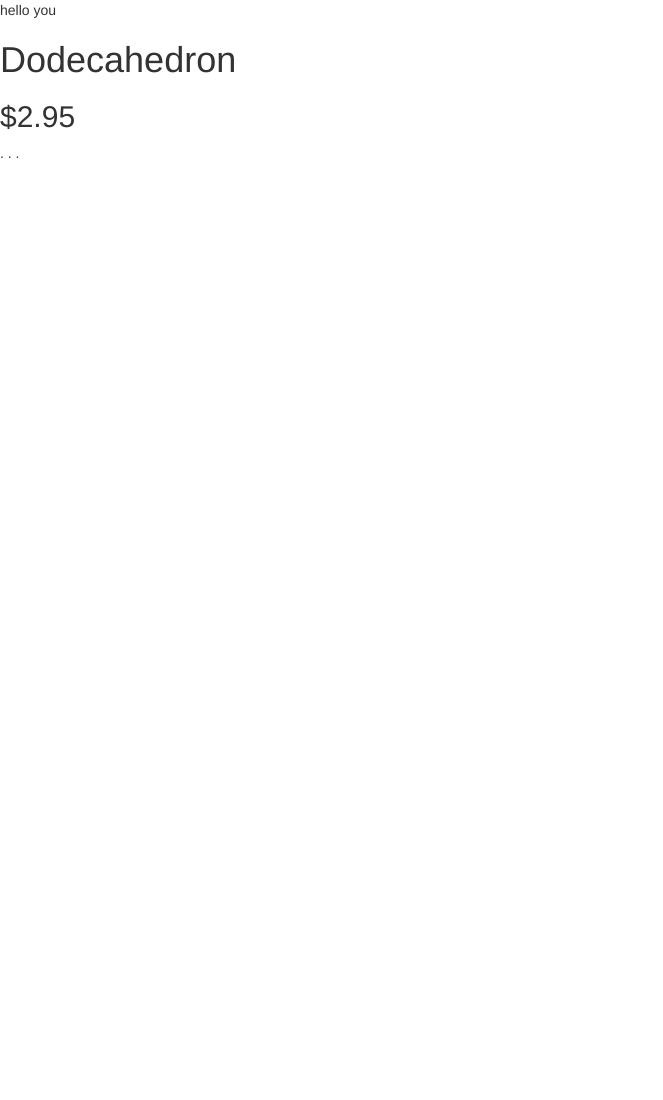
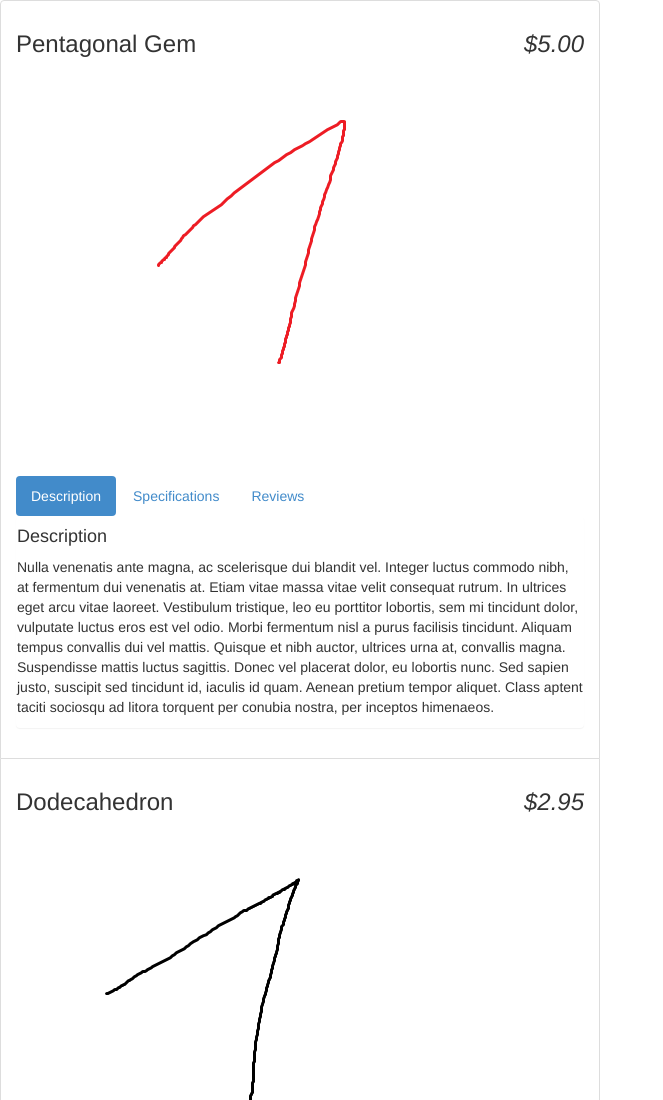
Before and after one commit to dakolech/angular-GemStore, a plain HTML site: page index.html in a window 1280 px wide. Shown: the top 1100 px of the page, without its empty margins (0-663 px from the left). Before the commit the page ends 800 px from the top, so only its background shows below. Drawn offline with Linux system fonts and the light colour scheme.

Commit message:
Level 02

```diff
--- a/index.html
+++ b/index.html
@@ -2,19 +2,49 @@
 	<head>
 		<link rel="stylesheet" type="text/css" href="stylesheets/bootstrap.min.css" />
 	</head>
-	<body>
+	<body ng-controller="StoreController as store">
+		<ul class="list-group" style="width:600px">
+			<li class="list-group-item" ng-repeat="product in store.products | orderBy:'-price'">
+				<h3>
+					{{product.name}}
+					<em class="pull-right">{{product.price | currency}}</em>
+					<img ng-src="./images/{{product.images[0].full}}"/>
+				</h3>
+
+				<section ng-controller="PanelController as panel">
+					<ul class="nav nav-pills">
+						<li ng-class="{ active:panel.isSelected(1) }">
+							<a href ng-click="panel.selectTab(1)">Description</a>
+						</li>
+						<li ng-class="{ active:panel.isSelected(2) }">
+							<a href ng-click="panel.selectTab(2)">Specifications</a>
+						</li>
+						<li ng-class="{ active:panel.isSelected(3) }">
+							<a href ng-click="panel.selectTab(3)">Reviews</a>
+						</li>
+					</ul>
+
+					<div class="panel" ng-show="panel.isSelected(1)">
+						<h4>Description</h4>
+						<p>{{product.description}}</p>
+					</div>
+					<div class="panel" ng-show="panel.isSelected(2)">
+						<h4>Specifications</h4>
+						<blockquote>None yet</blockquote>
+					</div>
+					<div class="panel" ng-show="panel.isSelected(3)">
+						<h4>Reviews</h4>
+						<blockquote>None yet</blockquote
+					</div>
+				</section>
+
+			</li>
+		</ul>
+
+
+
+
 		<script type="text/javascript" src="javascripts/angular.min.js"></script>
 		<script type="text/javascript" src="javascripts/app.js"></script>
-
-		<p>
-			{{"hello" + " you"}}
-		</p>
-
-		<div ng-controller="StoreController as store">
-			<h1> {{store.product.name}} </h1>
-			<h2> ${{store.product.price}} </h2>
-			<p> {{store.product.description}} </p>
-		</div>
-
 	</body>
 </html>
--- a/javascripts/app.js
+++ b/javascripts/app.js
@@ -3,13 +3,62 @@
 	var app = angular.module('store', [ ]);
 
 	app.controller('StoreController', function(){
-		this.product = gem;
+		this.products = gems;
 	});
 
-	var gem = {
-		name: 'Dodecahedron',
-		price: 2.95,
-		description: '. . .',
-	}
+	app.controller("PanelController", function(){
+		this.tab = 1;
+
+		this.selectTab = function(setTab) {
+			this.tab = setTab;
+		};
+
+		this.isSelected = function(checkTab){
+			return this.tab === checkTab;
+		};
+	});
+
+	var gems = [
+		{
+			name: "Dodecahedron",
+			price: 2.95,
+			description: "Lorem ipsum dolor sit amet, consectetur adipiscing elit. In vestibulum risus eget convallis aliquam. Nunc accumsan lorem eget risus aliquam, pharetra ultrices sem dapibus. Pellentesque habitant morbi tristique senectus et netus et malesuada fames ac turpis egestas. Proin cursus aliquam purus, a faucibus ligula fermentum eget. Phasellus quis convallis tortor. Quisque dictum nisi vel molestie rutrum. Vestibulum vitae mauris ut magna interdum ultricies. Donec et placerat purus. Donec ornare varius ligula eu sodales. Donec eget rhoncus magna, in pharetra dolor. Aenean id lacinia lorem, et hendrerit felis. Nunc volutpat lectus non purus ultrices lobortis. Ut ornare volutpat lorem quis placerat. Nunc vitae magna sed nibh tempus tempus.",
+			canPurchase: true,
+			images: [
+				{
+					full: 'Dodecahedron-01-full.png',
+					thumb: 'Dodecahedron-01-thumb.png'
+				},
+				{
+					full: 'Dodecahedron-02-full.png',
+					thumb: 'Dodecahedron-02-thumb.png'
+				},
+				{
+					full: 'Dodecahedron-03-full.png',
+					thumb: 'Dodecahedron-03-thumb.png'
+				}
+			]
+		},
+		{
+			name: "Pentagonal Gem",
+			price: 5,
+			description: "Nulla venenatis ante magna, ac scelerisque dui blandit vel. Integer luctus commodo nibh, at fermentum dui venenatis at. Etiam vitae massa vitae velit consequat rutrum. In ultrices eget arcu vitae laoreet. Vestibulum tristique, leo eu porttitor lobortis, sem mi tincidunt dolor, vulputate luctus eros est vel odio. Morbi fermentum nisl a purus facilisis tincidunt. Aliquam tempus convallis dui vel mattis. Quisque et nibh auctor, ultrices urna at, convallis magna. Suspendisse mattis luctus sagittis. Donec vel placerat dolor, eu lobortis nunc. Sed sapien justo, suscipit sed tincidunt id, iaculis id quam. Aenean pretium tempor aliquet. Class aptent taciti sociosqu ad litora torquent per conubia nostra, per inceptos himenaeos.",
+			canPurchase: false,
+			images: [
+				{
+					full: 'PentagonalGem-01-full.png',
+					thumb: 'PentagonalGem-01-thumb.png'
+				},
+				{
+					full: 'PentagonalGem-02-full.png',
+					thumb: 'PentagonalGem-02-thumb.png'
+				},
+				{
+					full: 'PentagonalGem-03-full.png',
+					thumb: 'PentagonalGem-03-thumb.png'
+				}
+			]
+		}
+	];
 
 })();
```
Also changed, not shown: images/Dodecahedron-01-full.png (added), images/Dodecahedron-01-thumb.png (added), images/Dodecahedron-02-full.png (added), images/Dodecahedron-02-thumb.png (added), images/Dodecahedron-03-full.png (added), images/Dodecahedron-03-thumb.png (added), images/PentagonalGem-01-full.png (added), images/PentagonalGem-01-thumb.png (added), images/PentagonalGem-02-full.png (added), images/PentagonalGem-02-thumb.png (added), images/PentagonalGem-03-full.png (added), images/PentagonalGem-03-thumb.png (added).
